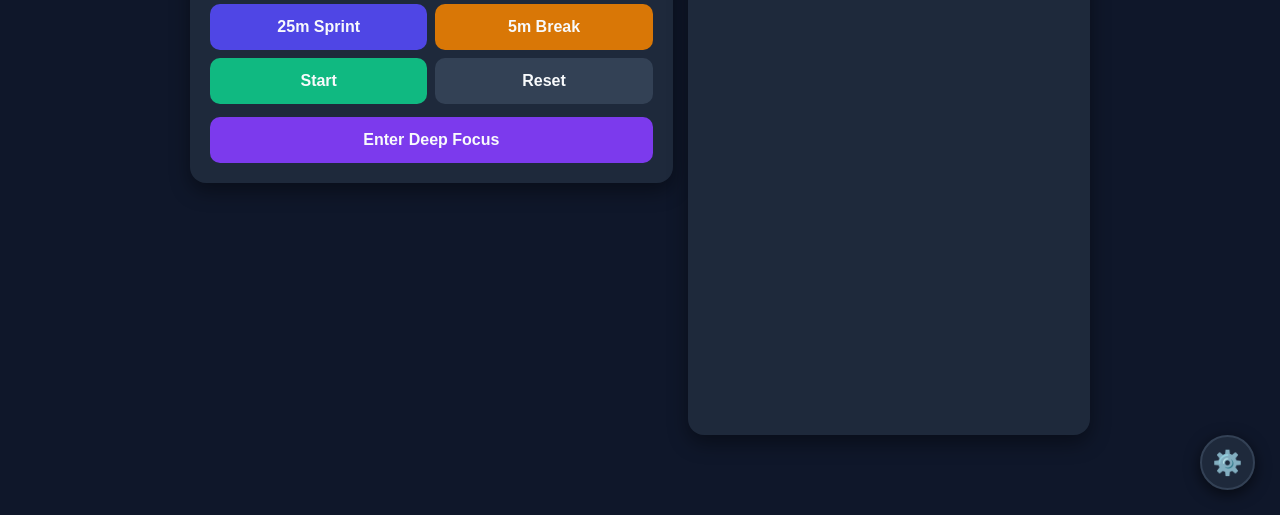
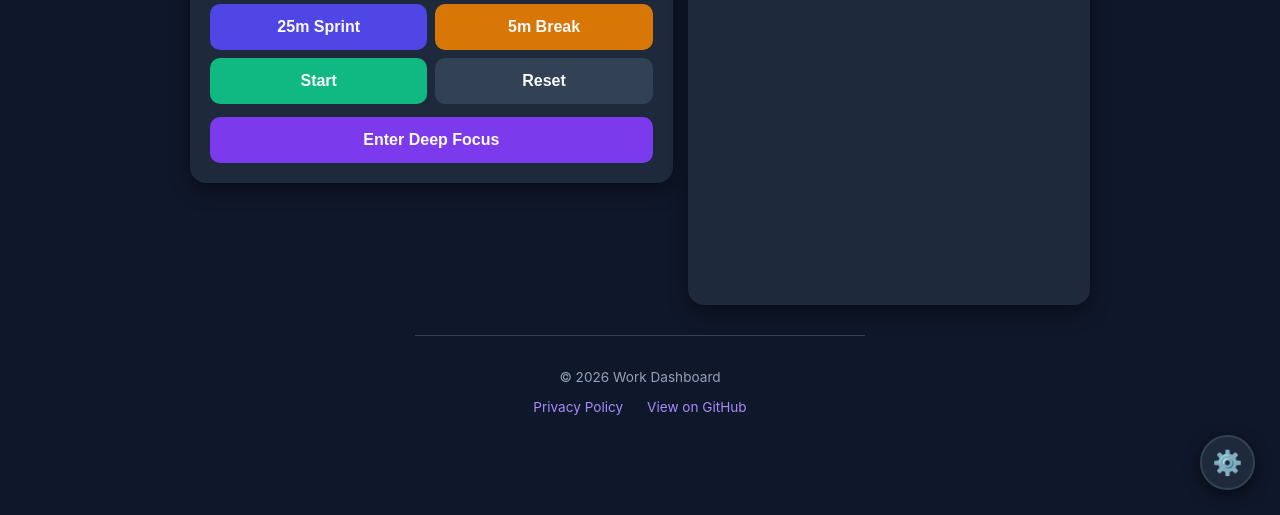
Before and after one commit to villaforreal/work-dashboard, a plain HTML site: page index.html in a window 1280 px wide. Shown: the part 285-800 px from the top of the page. Drawn offline with Linux system fonts and the light colour scheme.

Commit message:
Update index.html

```diff
--- a/index.html
+++ b/index.html
@@ -112,6 +112,22 @@
             .col-right { flex: 1; display: flex; flex-direction: column; }
             #agenda-card { max-height: none; height: 100%; }
         }
+        footer {
+            margin-top: 30px;
+            padding: 20px;
+            text-align: center;
+            font-size: 0.85rem;
+            color: var(--text-muted);
+            border-top: 1px solid #334155;
+            width: 100%;
+            max-width: 450px;
+        }
+        footer a {
+            color: var(--pop-clock);
+            text-decoration: none;
+            margin: 0 10px;
+        }
+        footer a:hover { text-decoration: underline; }
     </style>
 </head>
 <body>
@@ -182,6 +198,11 @@
             <button class="close-btn" onclick="toggleSettings()">Save & Close</button>
         </div>
     </div>
+<footer>
+        <p>&copy; 2026 Work Dashboard</p>
+        <a href="privacy.html">Privacy Policy</a>
+        <a href="https://github.com/villaforreal/work-dashboard" target="_blank">View on GitHub</a>
+    </footer>
 
     <script>
         // --- 1. SETTINGS & CLOCK ---
```
